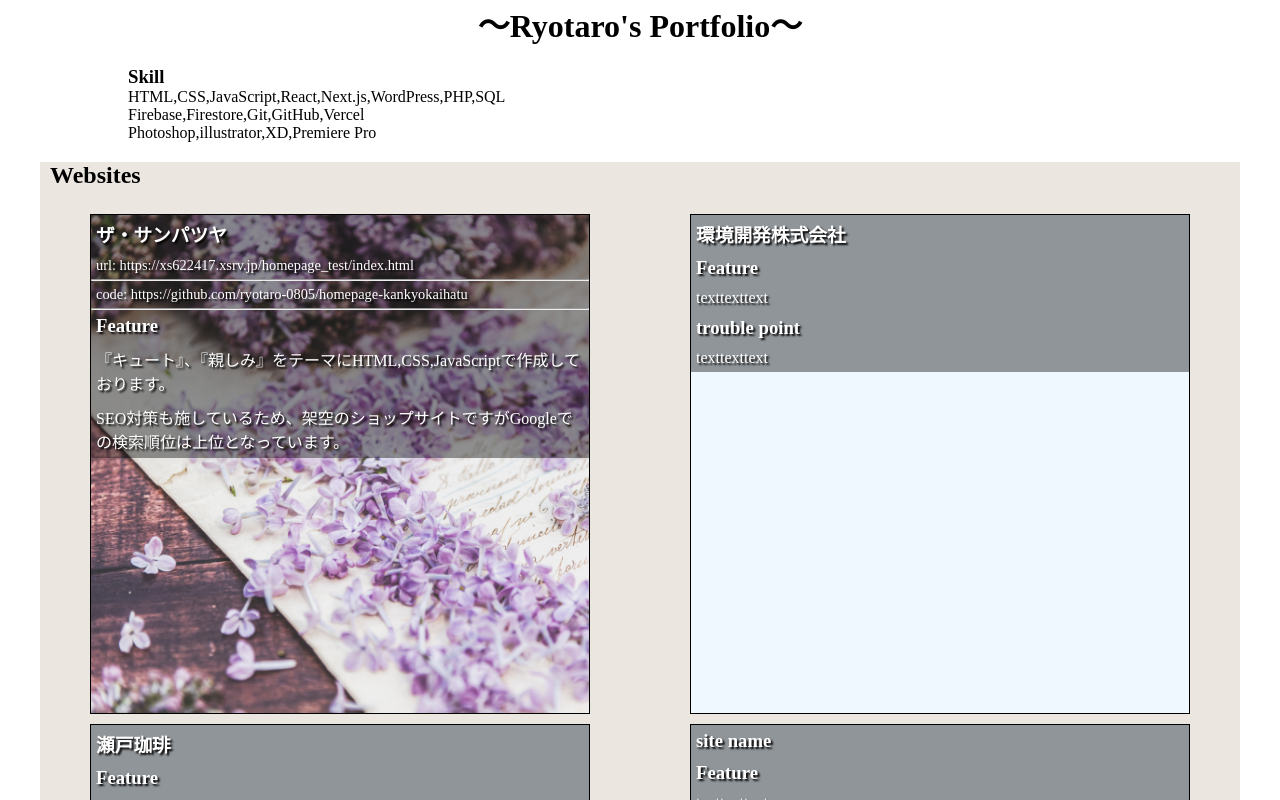
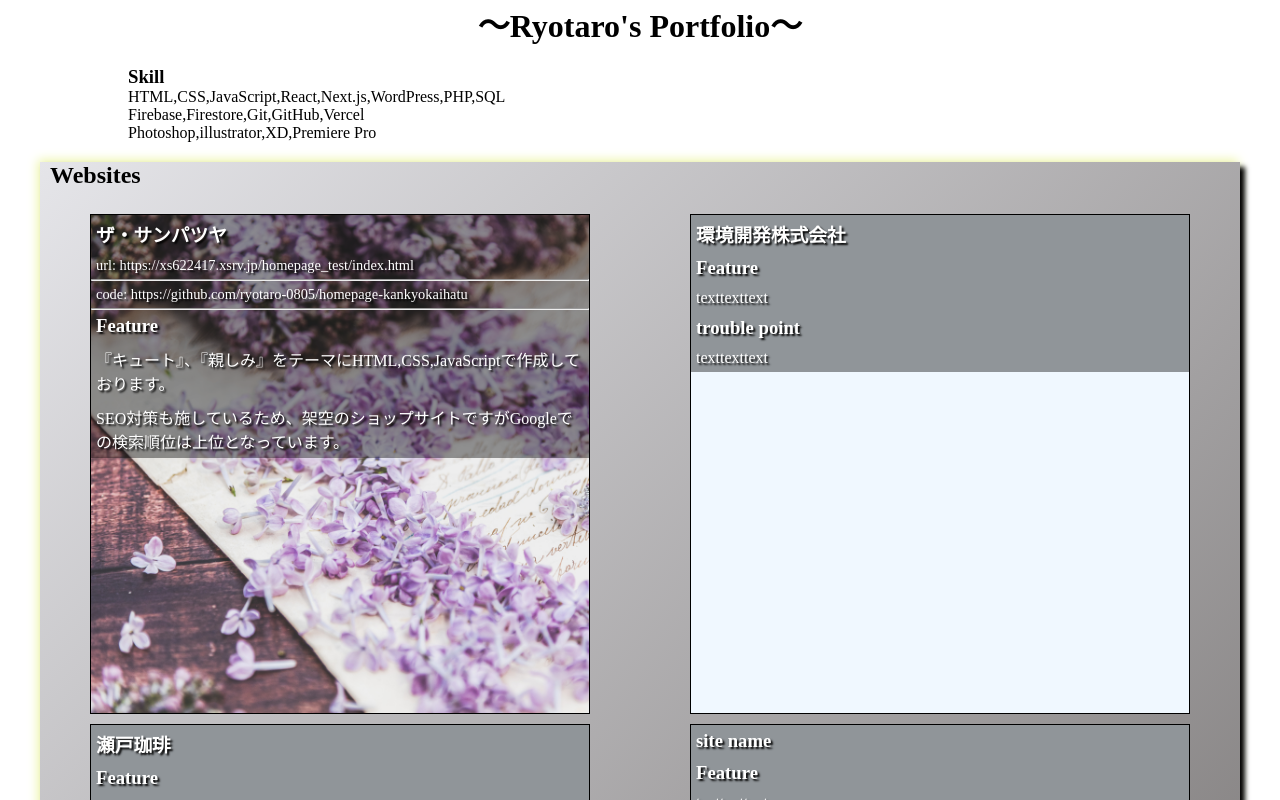
Before and after one commit to ryotaro-0805/portfolio, a Next.js app: page / in a window 1280 px wide. Shown: the top 800 px of the page. Built offline with nearby package versions, Linux system fonts and the light colour scheme.

Commit message:
進めた

```diff
--- a/src/styles/Home.module.css
+++ b/src/styles/Home.module.css
@@ -11,10 +11,11 @@
 }
 
 .container{
-  background-color: rgb(235, 230, 224);
+  background: linear-gradient(135deg,rgb(229, 229, 233),rgb(135, 132, 132));
   width: min(100%,1200px);
   min-width: 350px;
   margin: 0 auto;
+  box-shadow: 5px 5px 5px black,  -2px -2px 10px rgb(236, 244, 165);
 }
 
 .container h2{
```
